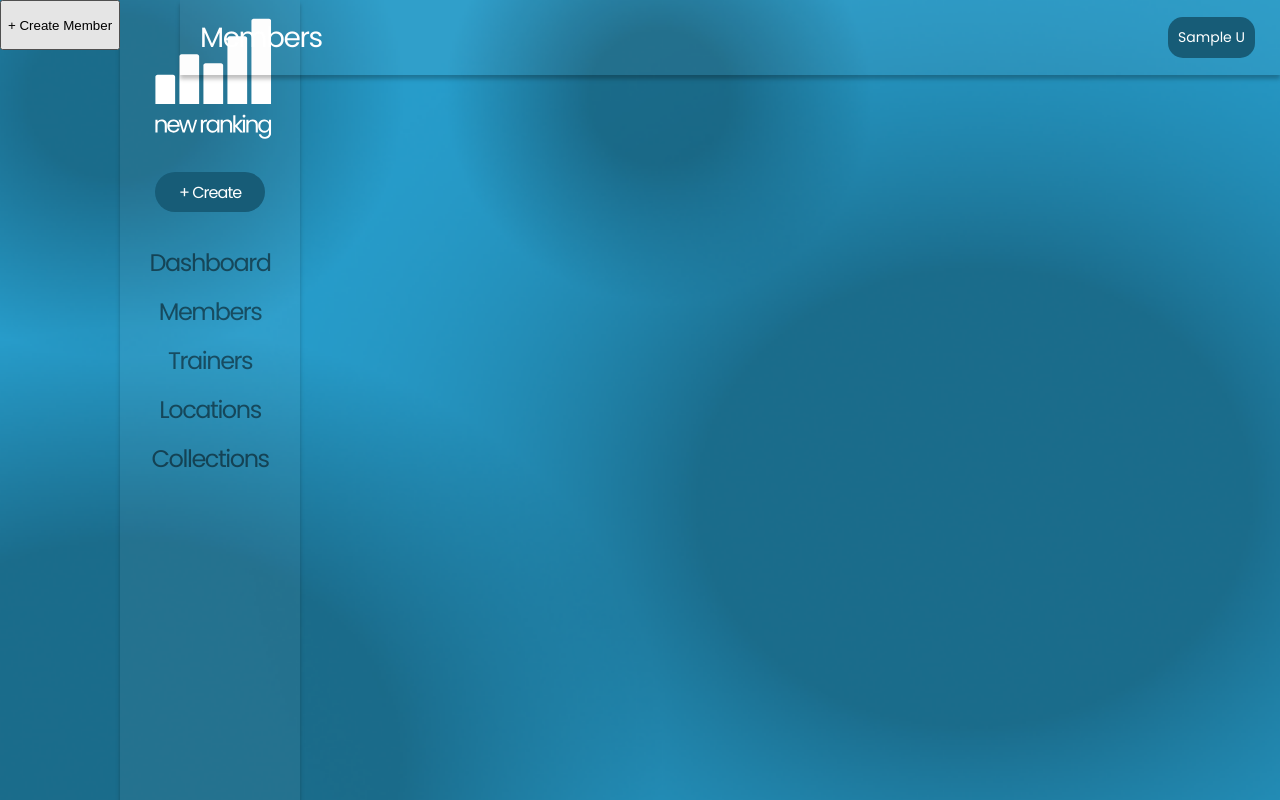
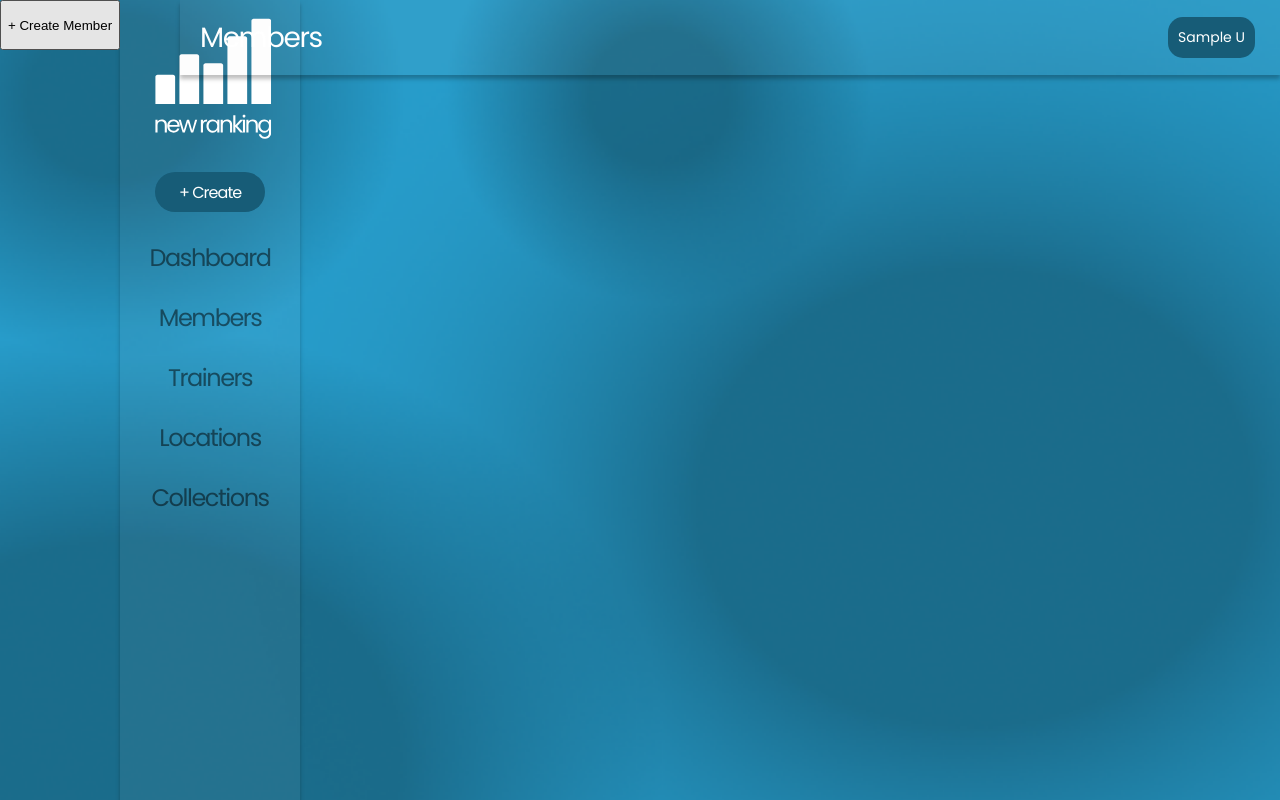
Before and after one commit to EmersonCoronel/new_ranking, a Django app: page /members/ in a window 1280 px wide. Run offline with Django 4.2, Linux system fonts and the light colour scheme; the visitor is signed in with stand-in values (Sample User, id 1).

Commit message:
css for nav bar

```diff
--- a/mysite/new_ranking/static/styles.css
+++ b/mysite/new_ranking/static/styles.css
@@ -705,14 +705,14 @@ ul.messages li.error {
     font-weight: 400;
     /* line-height: normal; */
     letter-spacing: -1.44px;
-    width: 100%;
-    height: 5%;
+    width: 180px;
+    height: 50px;
     margin-bottom: 10px;
     background: none;
     border: 1px solid transparent; /* Add a transparent border */
     box-sizing: border-box; /* Add box-sizing */
     text-decoration: none;
-    vertical-align: bottom;
+    vertical-align: center;
 }
 
 .nav-button:hover {
```
